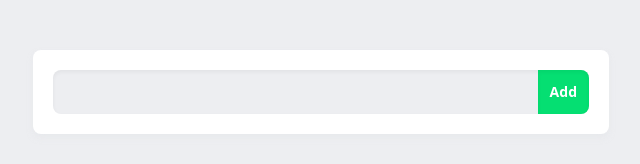
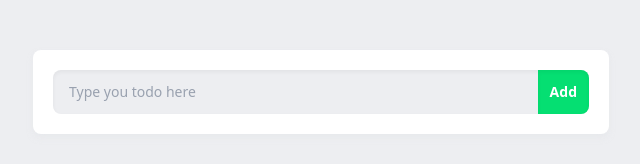
Before and after one commit to AzaanUllah-Khan/Redux-Practice-Todo, a React (Vite) app: page / in a window 1280 px wide. Shown: the part 308-472 px from the top of the page, without its empty margins (319-959 px from the left). Built offline with nearby package versions, Linux system fonts and the light colour scheme.

Commit message:
input add functionality added

```diff
--- a/src/Components/TodoInput.jsx
+++ b/src/Components/TodoInput.jsx
@@ -1,9 +1,21 @@
+import { useState } from "react"
+import { addTodo } from "../Features/todoSlice"
+import { useDispatch } from "react-redux"
+
 const TodoInput = () => {
+  const [input, setInput] = useState("")
+  const dispatch = useDispatch()
+  const add = (e) => {
+    e.preventDefault()
+    dispatch(addTodo(input))
+    setInput("")
+  }
+
   return (
-    <div className="inset-shadow-sm w-full bg-gray-200/70 rounded-lg flex justify-between">
-      <input type="text" className="text-sm w-full px-4 py-3 outline-none"/>
-      <button className="inset-shadow-sm text-sm py-3 px-3 text-center bg-green-400 cursor-pointer hover:bg-green-400/70 transition ease-in-out duration-200 font-semibold text-white rounded-r-lg">Add</button>
-    </div>
+    <form onSubmit={add} className="inset-shadow-sm w-full bg-gray-200/70 rounded-lg flex justify-between">
+      <input value={input} onChange={(e) => setInput(e.target.value)} placeholder="Type you todo here" type="text" className="text-sm w-full px-4 py-3 outline-none text-gray-800 placeholder:text-gray-400" />
+      <button type="submit" className="inset-shadow-sm text-sm py-3 px-3 text-center bg-green-400 cursor-pointer hover:bg-green-400/70 transition ease-in-out duration-200 font-semibold text-white rounded-r-lg">Add</button>
+    </form>
   )
 }
 
```
